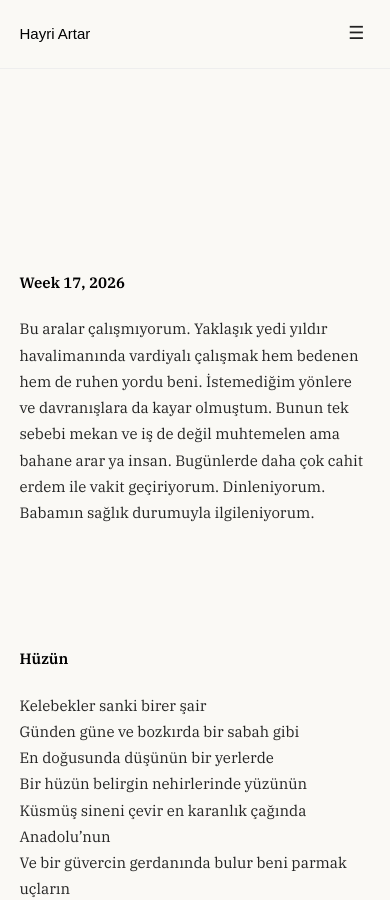
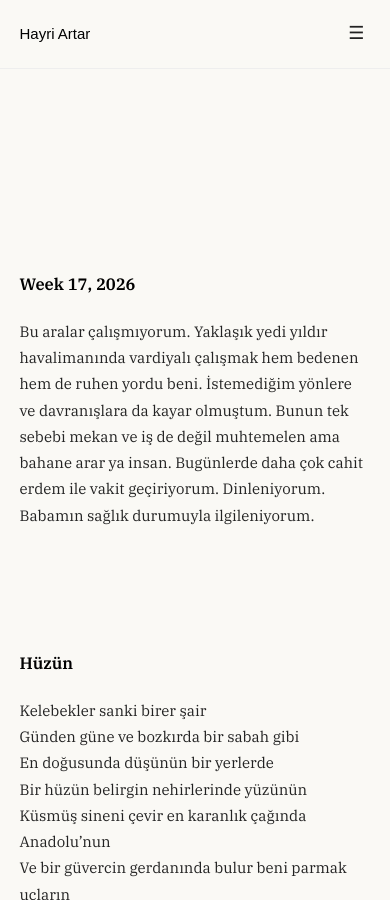
Before and after one commit to hayriartar/hayriartar.github.io, a Jekyll site: the page built from index.html, in a window 390 px wide and 900 px high. Built offline with Jekyll 4.4.1, drawn with Linux system fonts in a browser that asks for light colours; the list of posts is cut into pages by our own code.

Commit message:
some css changes

```diff
--- a/assets/css/custom.css
+++ b/assets/css/custom.css
@@ -552,6 +552,10 @@
 
 main { margin-top:30vh; }
 
-h2 { font-size: 1.4rem; }
+h2 { font-size: 1.1rem; }
+
+.journal-date, .post-item > .post-date, .is-journal > .post-date {
+  font-size: 1.1rem;
+}
 
 }
```
